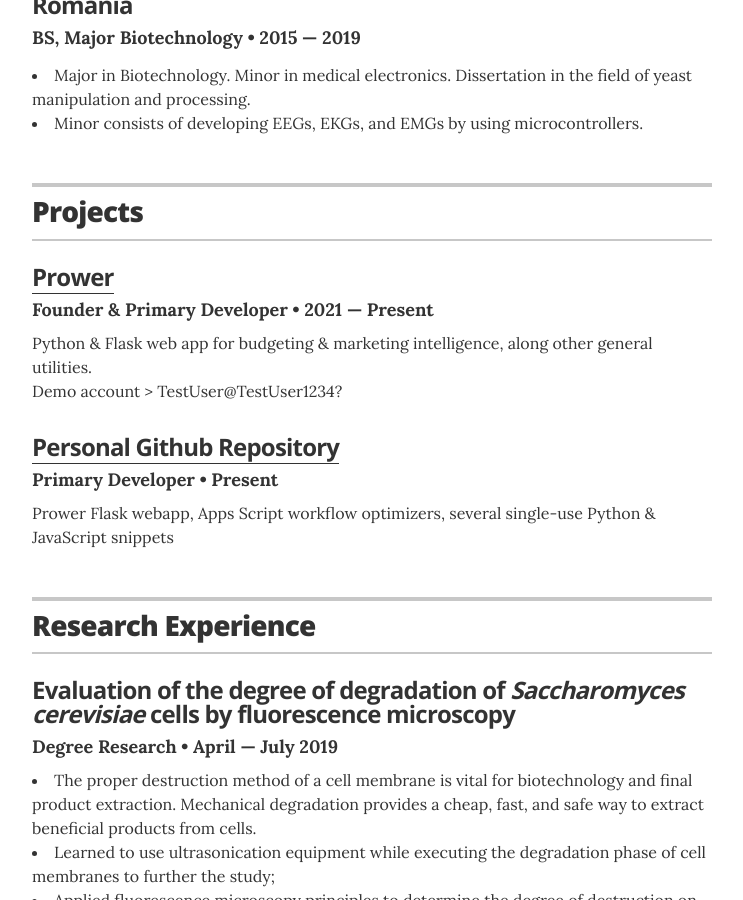
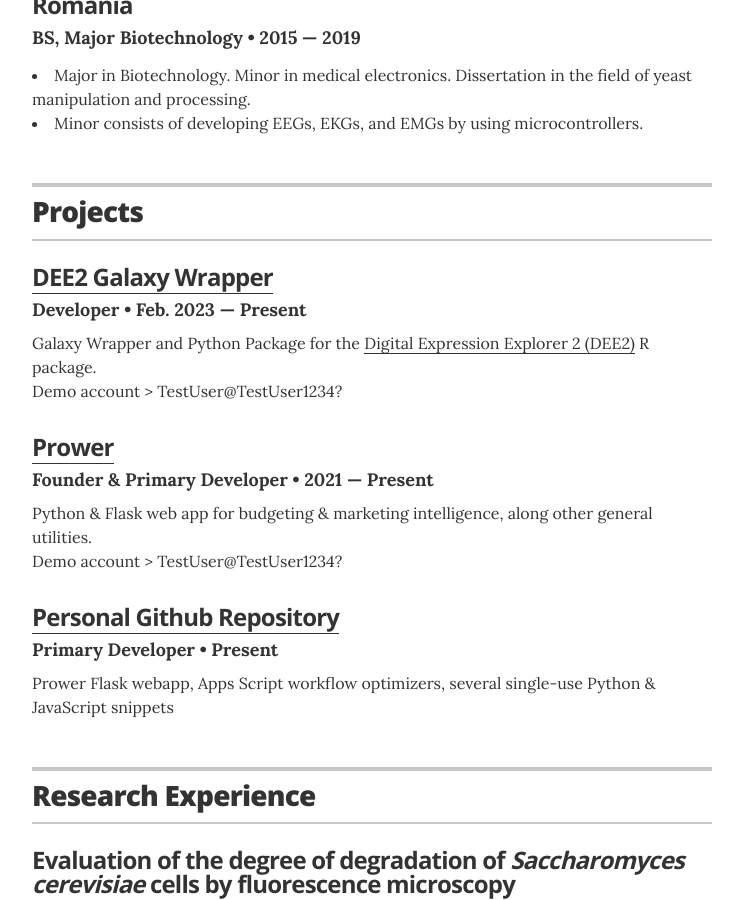
Before and after one commit to IulianIV/iulianiv.github.io, a Jekyll site: the page built from index.html, in a window 1280 px wide and 900 px high, scrolled down 1357 px. Shown: the whole window, without its empty margins (268-1011 px from the left). Built offline with Jekyll 4.4.1, drawn with Linux system fonts in a browser that asks for light colours.

Commit message:
Update projects.yml
Added DEE2 Galaxy Wrapper as a project

```diff
--- a/_data/projects.yml
+++ b/_data/projects.yml
@@ -1,5 +1,13 @@
 # Projects
 # uncomment the urls if you wish to display them, and add your own URL
+
+- project: DEE2 Galaxy Wrapper
+  role: Developer
+  duration: Feb. 2023 &mdash; Present
+  url: "https://github.com/IulianIV/dee2-galaxy"
+  description: Galaxy Wrapper and Python Package for the <a href="https://dee2.io/index.html" rel="noopener noreferrer nofollow"
+   target="_blank">Digital Expression Explorer 2 (DEE2)</a> R package. <br/>Demo account > TestUser@TestUser1234?
+
 
 - project: Prower
   role: Founder & Primary Developer
```
